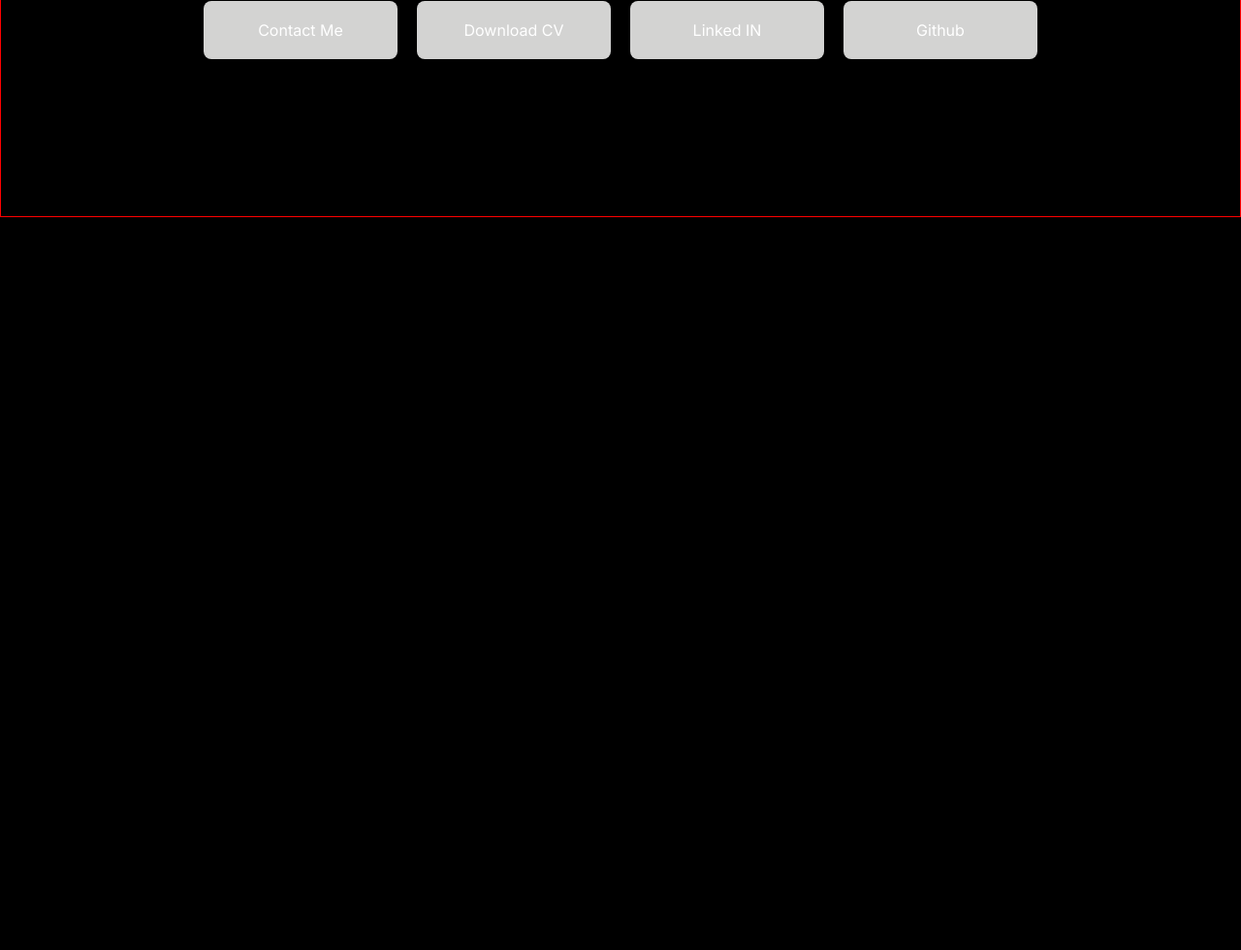
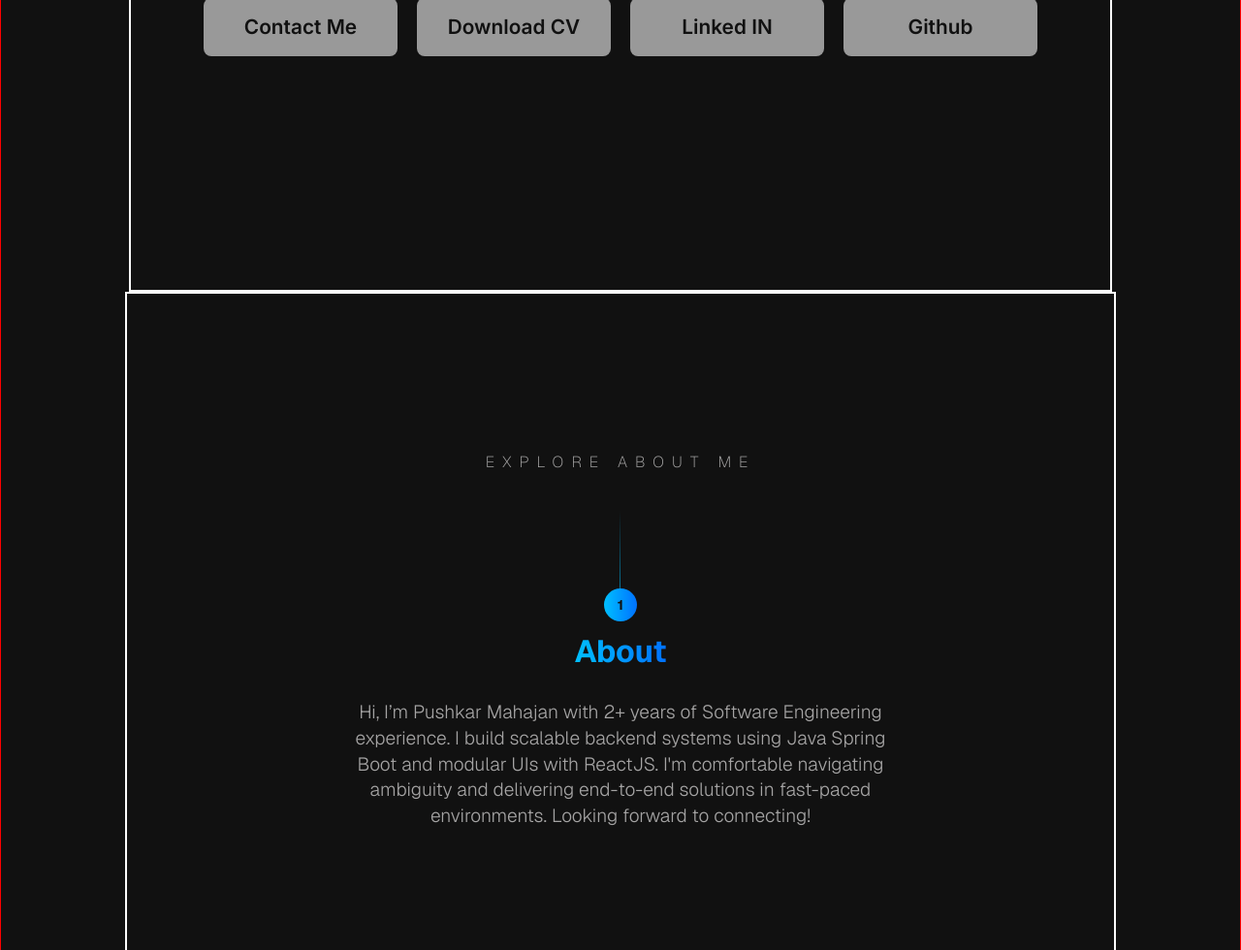
Before and after one commit to Pushkar-Mahajan4/portfolio, a plain HTML site: page index.html in a window 1280 px wide. Shown: the part 500-1480 px from the top of the page at 97% size. Before the commit the page ends 800 px from the top, so only its background shows below. Drawn offline with nearby package versions, Linux system fonts and the light colour scheme.

Commit message:
Set up navbar, Add about me

```diff
--- a/index.css
+++ b/index.css
@@ -1,18 +1,115 @@
+:root {
+  --black: #111111;
+  --grad-blue: linear-gradient(270deg, #0072ff, #00bfff);
+  --grad-yellow: linear-gradient(270deg, #0072ff, #00bfff);
+  --white: #fff;
+  --accents-7: #a5a4a4;
+  --accents-6: #999999;
+  --accents-5: #888888;
+  --accents-4: #666666;
+  --accents-3: #444444;
+  --accents-2: #333333;
+  --accents-1: #111111;
+}
+
 * {
-  background-color: #000;
+  background-color: var(--black);
   box-sizing: border-box;
-  color: #fff;
+  color: var(--accents-7);
   font-family: "Geist", sans-serif;
   padding: 0;
   margin: 0;
 }
 
+.about-content {
+  display: flex;
+  flex-direction: column;
+  align-items: center;
+  justify-content: center;
+  max-width: 80%;
+  /* margin-top: 100px; Note sure if needed */
+}
+
+.about-item {
+  position: relative;
+  display: flex;
+  flex-direction: column;
+  align-items: center;
+  margin: 0 20px;
+}
+
+.about-badge {
+  display: flex;
+  justify-content: center;
+  align-items: center;
+  width: 34px;
+  height: 34px;
+  color: var(--black);
+  background: var(--grad-blue);
+  border-radius: 50%;
+  font-size: 14px;
+  font-weight: bold;
+}
+
+.about-details {
+  text-align: center;
+  max-width: 70%;
+  margin: 30px auto;
+}
+
+.about-details p {
+  font-size: 1.2rem;
+  font-weight: 300;
+  line-height: 1.4;
+  margin: 0;
+  /* display: inline-block; */
+  text-align: center;
+  max-width: 90%;
+  /* The magic happens with these styles */
+  display: block;
+  margin-left: auto;
+  margin-right: auto;
+  width: 80%;
+}
+
+.about-label {
+  background: var(--grad-blue);
+  background-clip: text;
+  color: transparent;
+  margin-top: 10px;
+  font-weight: bold;
+  font-size: 2rem;
+}
+
+.about-line {
+  margin-top: 40px;
+  width: 1px;
+  height: 80px;
+  background: linear-gradient(
+    to top,
+    rgba(0, 191, 255, 0.8),
+    rgba(0, 191, 255, 0)
+  );
+  opacity: 0.7;
+}
+
+.about-heading {
+  margin-top: -50px;
+  font-size: 1rem;
+  font-family: "Inter", sans-serif;
+  font-weight: 200;
+  letter-spacing: 8px;
+  text-transform: uppercase;
+}
+
 button {
   border: none;
   border-radius: 8px;
-  background-color: #d3d3d2;
+  background-color: var(--accents-6);
+  color: var(--black);
   font-family: "Inter", sans-serif;
-  font-size: 1rem;
+  font-size: 1.3rem;
+  font-weight: 600;
   height: 60px;
   width: 200px;
 }
@@ -24,6 +121,7 @@ button {
 }
 
 .headline {
+  color: var(--white);
   font-family: "Inter", sans-serif;
   font-weight: 900;
   font-size: 3.5rem;
@@ -39,6 +137,7 @@ button {
 }
 
 .home-content {
+  max-width: 80vw;
   display: flex;
   gap: 2rem;
   flex-direction: column;
@@ -48,11 +147,49 @@ button {
 
 .main {
   display: flex;
+  flex-direction: column;
   align-items: center;
+  border: 1px solid red;
   justify-content: center;
-  border: 1px solid red;
   min-height: 80vh;
   min-width: 100vw;
+}
+
+.navbar {
+  display: flex;
+  justify-content: center;
+  position: fixed;
+  top: 0;
+  left: 0;
+  overflow: hidden;
+  height: 50px;
+  width: 100vw;
+}
+
+.navbar-container {
+  margin-top: 10px;
+  align-items: center;
+  border: 1px solid var(--accents-3);
+  border-radius: 30px;
+  display: flex;
+  justify-content: center;
+  min-width: 20rem;
+  z-index: 100;
+}
+
+ul {
+  display: flex;
+  justify-content: space-between;
+  gap: 3rem;
+}
+
+li {
+  display: inline;
+}
+
+section {
+  border: 2px solid white;
+  height: 100vh;
 }
 
 .gradient-header {
@@ -85,14 +222,3 @@ button {
     background-position: 0% 50%;
   }
 }
-
-:root {
-  --geist-foreground: #fff;
-  --geist-background: #000;
-  --accents-6: #999999;
-  --accents-5: #888888;
-  --accents-4: #666666;
-  --accents-3: #444444;
-  --accents-2: #333333;
-  --accents-1: #111111;
-}
--- a/index.html
+++ b/index.html
@@ -1,5 +1,7 @@
-<html>
+<html lang="en">
   <head>
+    <meta charset="UTF-8" />
+    <meta name="viewport" content="width=device-width, initial-scale=1.0" />
     <title>Pushkar Mahajan</title>
     <link rel="preconnect" href="https://fonts.googleapis.com" />
     <link rel="preconnect" href="https://fonts.gstatic.com" crossorigin />
@@ -10,13 +12,12 @@
     <link rel="stylesheet" type="text/css" href="index.css" />
   </head>
   <body>
-    <header>
-      <nav>
+    <header class="navbar">
+      <nav class="navbar-container">
         <ul>
           <li>Home</li>
           <li>Skills</li>
           <li>Projects</li>
-          <li>Skills</li>
         </ul>
       </nav>
     </header>
@@ -24,7 +25,7 @@
       <section class="home-content">
         <div>
           <h1 class="headline">
-            Experienced Software Engineer
+            Experienced software engineer
             <br />
             turning ideas into functional
             <span class="gradient-header"> Reality</span>
@@ -42,6 +43,48 @@
           <button>Github</button>
         </div>
       </section>
+      <section class="about-content">
+        <div class="about-heading">
+          <!-- prettier-ignore -->
+          <p>EXPLORE ABOUT ME</p>
+          <!-- prettier-ignore -->
+        </div>
+        <div class="about-item">
+          <div class="about-line"></div>
+          <div class="about-badge">1</div>
+          <div class="about-label">About</div>
+        </div>
+        <div class="about-details">
+          <p>
+            Hi, I’m Pushkar Mahajan with 2+ years of Software Engineering
+            experience. I build scalable backend systems using Java Spring Boot
+            and modular UIs with ReactJS. I'm comfortable navigating ambiguity
+            and delivering end-to-end solutions in fast-paced environments.
+            Looking forward to connecting!
+          </p>
+        </div>
+      </section>
+      <section class="about-content">
+        <div class="about-heading">
+          <!-- prettier-ignore -->
+          <p>MY SKILLS SET</p>
+          <!-- prettier-ignore -->
+        </div>
+        <div class="about-item">
+          <div class="about-line"></div>
+          <div class="about-badge">2</div>
+          <div class="about-label">Skills</div>
+        </div>
+        <div class="about-details">
+          <p>
+            Hi, I’m Pushkar Mahajan with 2+ years of Software Engineering
+            experience. I build scalable backend systems using Java Spring Boot
+            and modular UIs with ReactJS. I'm comfortable navigating ambiguity
+            and delivering end-to-end solutions in fast-paced environments.
+            Looking forward to connecting!
+          </p>
+        </div>
+      </section>
     </main>
   </body>
 </html>
```
